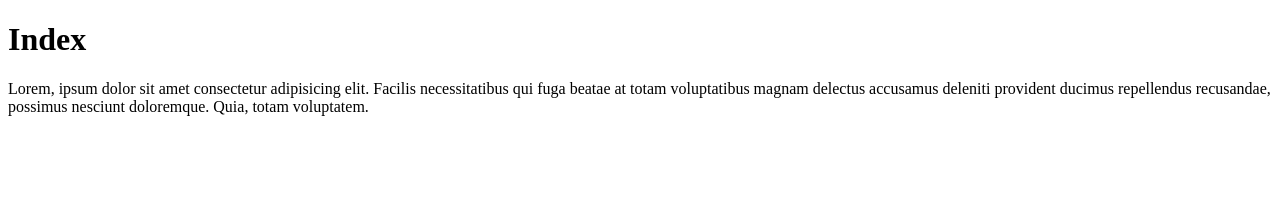
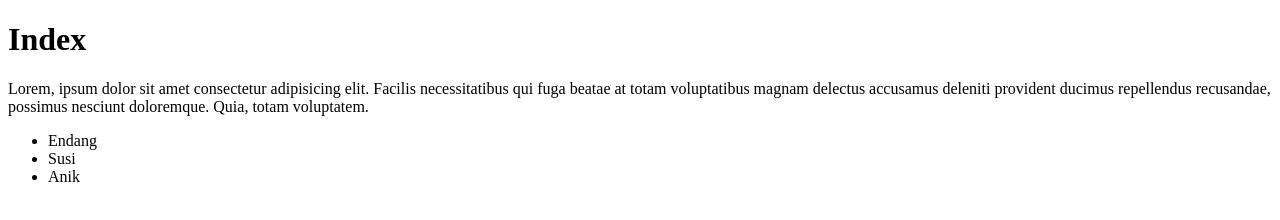
Before and after one commit to rahayuast18/repo-remote, a plain HTML site: page index.html in a window 1280 px wide. Drawn offline with Linux system fonts and the light colour scheme.

Commit message:
edit index dan add css

```diff
--- a/index.html
+++ b/index.html
@@ -8,5 +8,10 @@
 <body>
     <h1>Index</h1>
     <p>Lorem, ipsum dolor sit amet consectetur adipisicing elit. Facilis necessitatibus qui fuga beatae at totam voluptatibus magnam delectus accusamus deleniti provident ducimus repellendus recusandae, possimus nesciunt doloremque. Quia, totam voluptatem.</p>
+    <ul>
+        <li>Endang</li>
+        <li>Susi</li>
+        <li>Anik</li>
+    </ul>
 </body>
 </html>
--- /dev/null
+++ b/style.css
@@ -0,0 +1,3 @@
+body {
+    font-family: Georgia, 'Times New Roman', Times, serif;
+}
```
